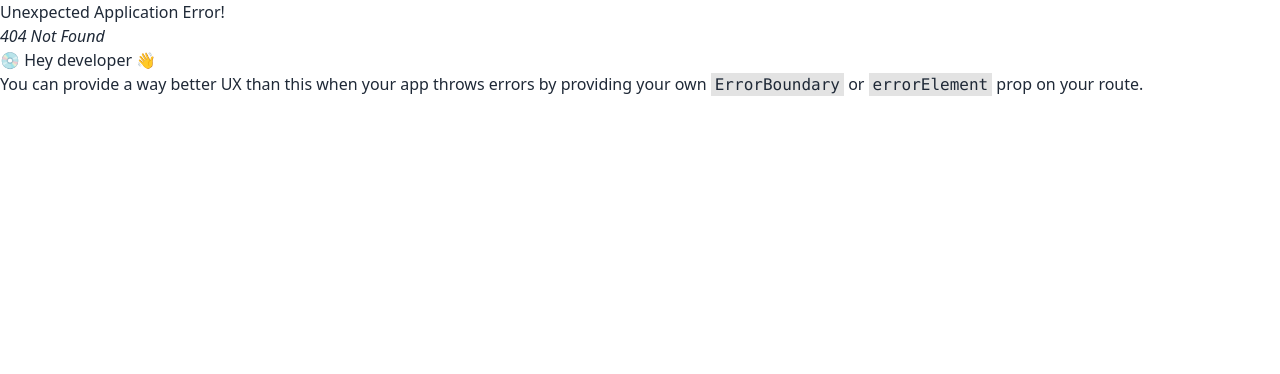
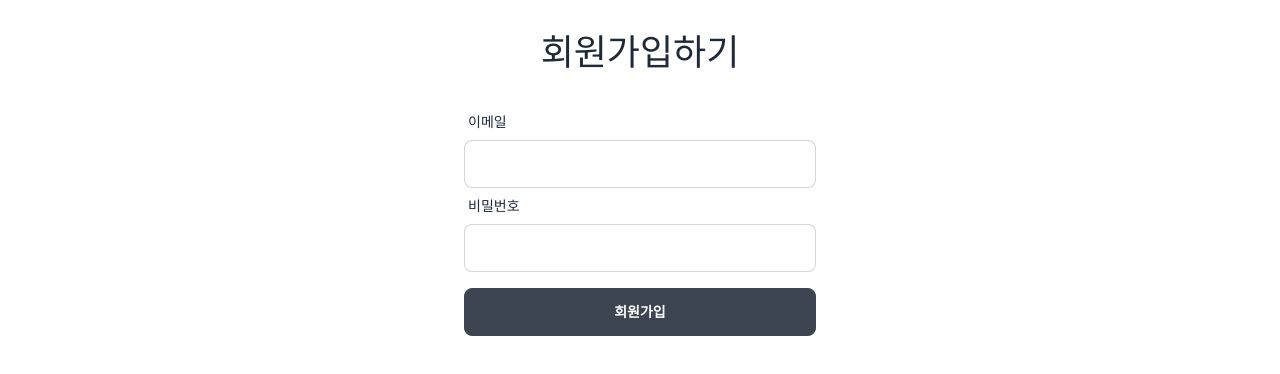
Before and after one commit to Unuuuuu/wanted-pre-onboarding-frontend, a React (Create React App) app: page /signup in a window 1280 px wide. Before the commit this address had no page. Shown: the top 374 px of the page. Built offline with nearby package versions, Linux system fonts and the light colour scheme.

Commit message:
Implement signup ui

```diff
--- a/src/index.tsx
+++ b/src/index.tsx
@@ -14,6 +14,10 @@ const router = createBrowserRouter([
         path: "/",
         element: <Home />,
       },
+      {
+        path: "/signup",
+        element: <Signup />,
+      },
     ],
   },
 ]);
--- /dev/null
+++ b/src/routes/signup.tsx
@@ -0,0 +1,79 @@
+import { SubmitHandler, useForm } from "react-hook-form";
+import { zodResolver } from "@hookform/resolvers/zod";
+import * as z from "zod";
+
+const accountSchema = z.object({
+  email: z.string().email("이메일 형식이 올바르지 않습니다."),
+  password: z.string().min(8, "비밀번호는 8자 이상이어야 합니다."),
+});
+
+type Account = z.infer<typeof accountSchema>;
+
+const Signup = () => {
+  const {
+    register,
+    handleSubmit,
+    formState: { errors },
+  } = useForm<Account>({
+    resolver: zodResolver(accountSchema),
+  });
+  const onSubmit: SubmitHandler<Account> = (data) => {
+    console.log(data);
+  };
+
+  const isError = Object.keys(errors).length !== 0;
+
+  return (
+    <main className="py-8">
+      <h1 className="text-4xl text-center mb-8">회원가입하기</h1>
+      <form className="mb-4" onSubmit={handleSubmit(onSubmit)} id="form">
+        <div className="form-control">
+          <label className="label">
+            <span className="label-text">이메일</span>
+          </label>
+          <input
+            data-testid="email-input"
+            type="text"
+            className="input input-bordered"
+            {...register("email")}
+          />
+          {errors.email && (
+            <label className="label">
+              <span className="label-text-alt text-error">
+                {errors.email.message}
+              </span>
+            </label>
+          )}
+        </div>
+        <div className="form-control">
+          <label className="label">
+            <span className="label-text">비밀번호</span>
+          </label>
+          <input
+            data-testid="password-input"
+            type="text"
+            className="input input-bordered"
+            {...register("password")}
+          />
+          {errors.password && (
+            <label className="label">
+              <span className="label-text-alt text-error">
+                {errors.password.message}
+              </span>
+            </label>
+          )}
+        </div>
+      </form>
+      <button
+        data-testid="signup-button"
+        className={`btn w-full ${isError && "btn-disabled"}`}
+        form="form"
+        disabled={isError}
+      >
+        회원가입
+      </button>
+    </main>
+  );
+};
+
+export default Signup;
```
